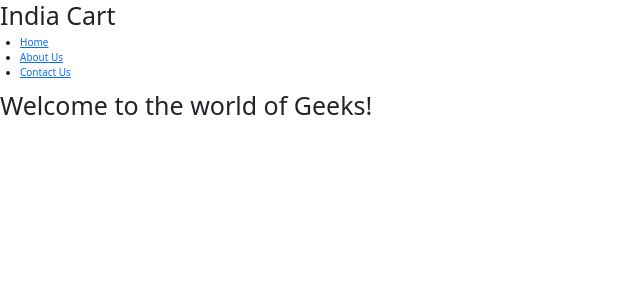
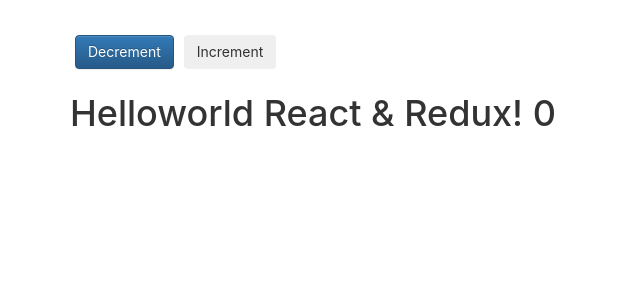
Before and after one commit to shaikhAli/indiacart, a React (Create React App) app: page / in a window 1280 px wide. Shown: the top 300 px of the page, without its empty margins (0-640 px from the left). Built offline with nearby package versions, Linux system fonts and the light colour scheme.

Commit message:
Sample Redux function added

```diff
--- a/src/index.js
+++ b/src/index.js
@@ -1,17 +1,36 @@
 import React from 'react';
 import ReactDOM from 'react-dom';
 import './index.css';
-import 'bootstrap/dist/css/bootstrap.css';
 import './index.scss'
-import App from './App';
 import reportWebVitals from './reportWebVitals';
-// import { BrowserRouter } from "react-router-dom";
+import { Provider, connect } from 'react-redux';
+import { createStore } from 'redux';
 
-import Home from './components/Home';
-import { Provider } from 'react-redux';
+const Component = ({ count, handleDecrementClick,handleIncrementClick }) => {
 
+  return (
+    <div className='container'>
+      <button type="button" className="btn btn-primary button" onClick={handleDecrementClick}>Decrement</button>
+      <button type="button" className="btn btn-secondary button" onClick={handleIncrementClick}>Increment</button>
+      <h1>Helloworld React & Redux! {count}</h1>
+    </div>
+  )
+};
 
-import { createStore } from 'redux';
+const mapStateToProps = state => {
+  return {
+    count: state
+  }
+}
+
+const mapDispatchToProps = dispatch => {
+  return {
+    handleDecrementClick: () => dispatch({ type: 'INCREMENT' }),
+    handleIncrementClick: () =>dispatch({type:'DECREMENT'})
+  }
+}
+
+const Container = connect(mapStateToProps, mapDispatchToProps)(Component);
 
 const countReducer = function (state = 0, action) {
   switch (action.type) {
@@ -29,8 +48,7 @@
 ReactDOM.render(
   <React.StrictMode>
     <Provider store={store}>
-        <App />
-
+      <Container />
     </Provider>
   </React.StrictMode>,
   document.getElementById('root')
--- a/src/index.scss
+++ b/src/index.scss
@@ -1,3 +1,13 @@
 .app-class{
     background-color: red;
 }
+
+.container{
+    align-items: center;
+    margin-top: 30px;
+}
+
+.button{
+    margin: 5px;
+    outline: none !important;
+}
```
